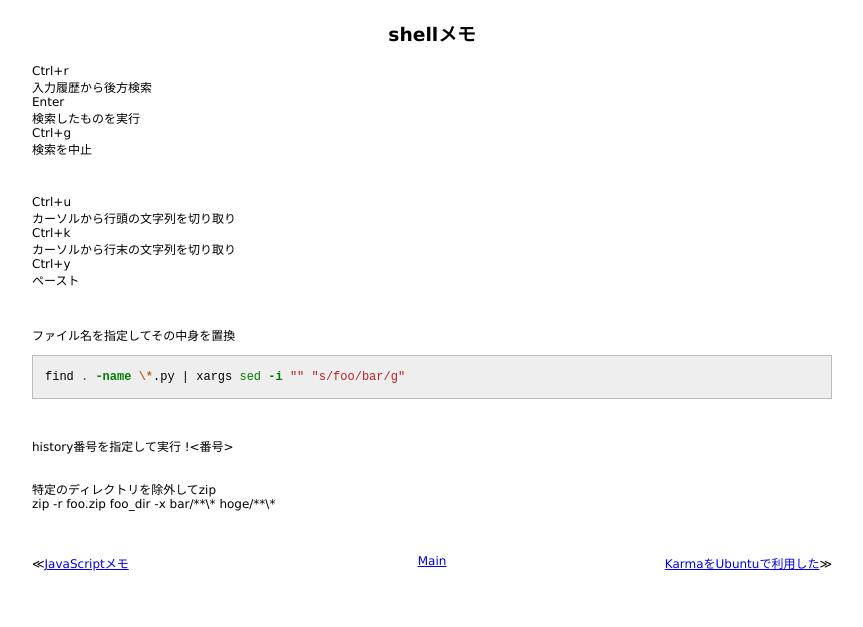
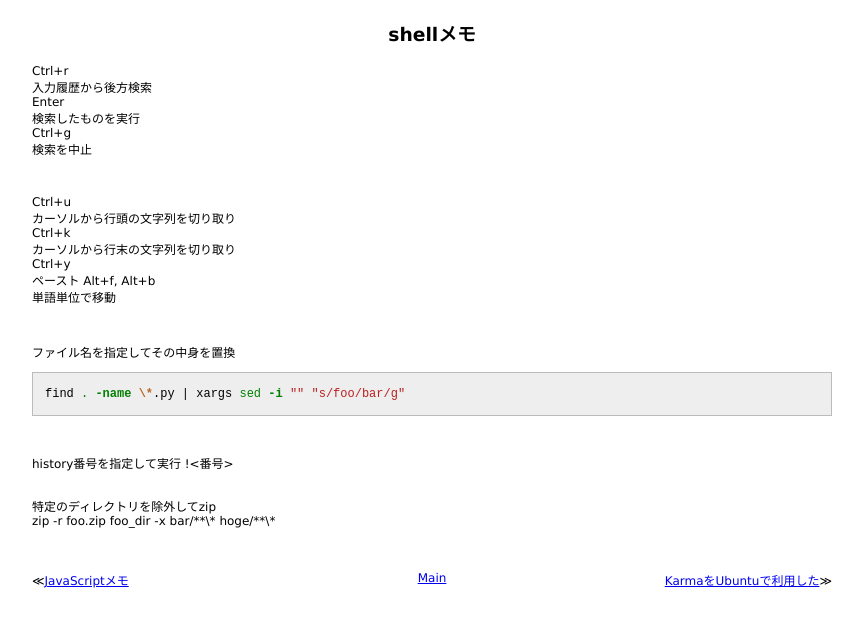
Before and after one commit to 38elements/38elements.github.com, a Jekyll site: the page built from _posts/2014-4-20-shell.md, in a window 1280 px wide. Shown: the top 627 px of the page, without its empty margins (208-1071 px from the left). Built offline with Jekyll 4.4.1, drawn with Linux system fonts in a browser that asks for light colours; Markdown is read by kramdown in place of the engine named in the settings.

Commit message:
Update 2014-4-20-shell.md

```diff
--- a/_posts/2014-4-20-shell.md
+++ b/_posts/2014-4-20-shell.md
@@ -17,6 +17,9 @@ Ctrl+k
 カーソルから行末の文字列を切り取り
 Ctrl+y
 ペースト
+Alt+f, Alt+b
+単語単位で移動
+
 
 <br/>
 
```
